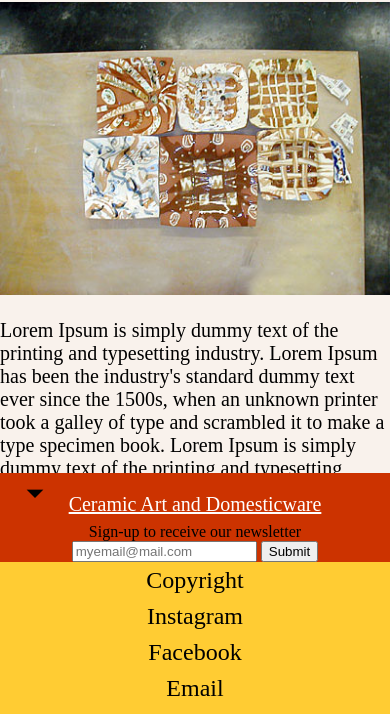
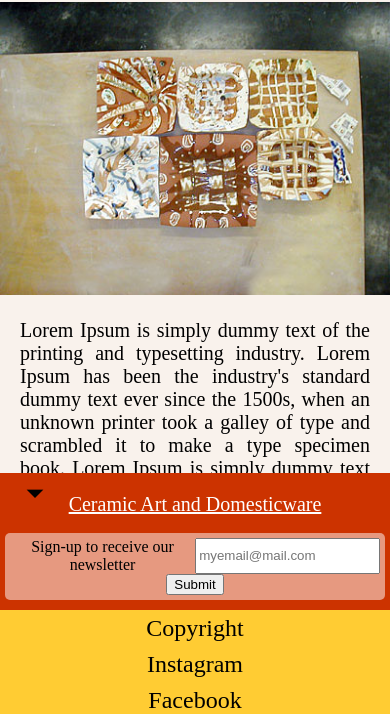
Before and after one commit to SD-Smith/Bazaar-Ceramics-Website, a plain HTML site: page docs/template.html in a window 390 px wide. Shown: the part 371-1085 px from the top of the page. Drawn offline with Linux system fonts and the light colour scheme.

Commit message:
major changes

```diff
--- a/docs/css/mobile.css
+++ b/docs/css/mobile.css
@@ -170,9 +170,7 @@ input[type="text"], input[type="password"] {
 
 ul#pageNav.nav-list{
     margin: 0;
-
 }
-
 
 .nav-tab {
     display: block;
@@ -213,6 +211,15 @@ li:focus-within > .dropdown-content {
 
 /* -- Article -- */
 
+#pageArticle p {
+    padding: 0 20px;
+    text-align: justify
+}
+
+#pageArticle {
+    text-align: center
+}
+
 #pageArticle img {
     width: 100%;
 }
@@ -249,6 +256,31 @@ li:focus-within > .dropdown-content {
     align-content: center;
 }
 
+/* -- Email Form -- */
+
+.center {
+    display: flex;
+    justify-content: center;
+    width: 100%;
+    margin: auto;
+}
+
+.center form {
+    display: flex;
+    flex-wrap: wrap;
+    justify-content: center;
+    align-content: center;
+    background: rgba(255,255,255,0.5);
+    margin: 10px 0;
+    padding: 5px;
+    border-radius: 5px;
+    width: 95%
+}
+
+.center label {
+    width: 50%
+}
+
 /* -- Footer -- */
 #pageFooter ul {
     font-size: 1.5em;
```
